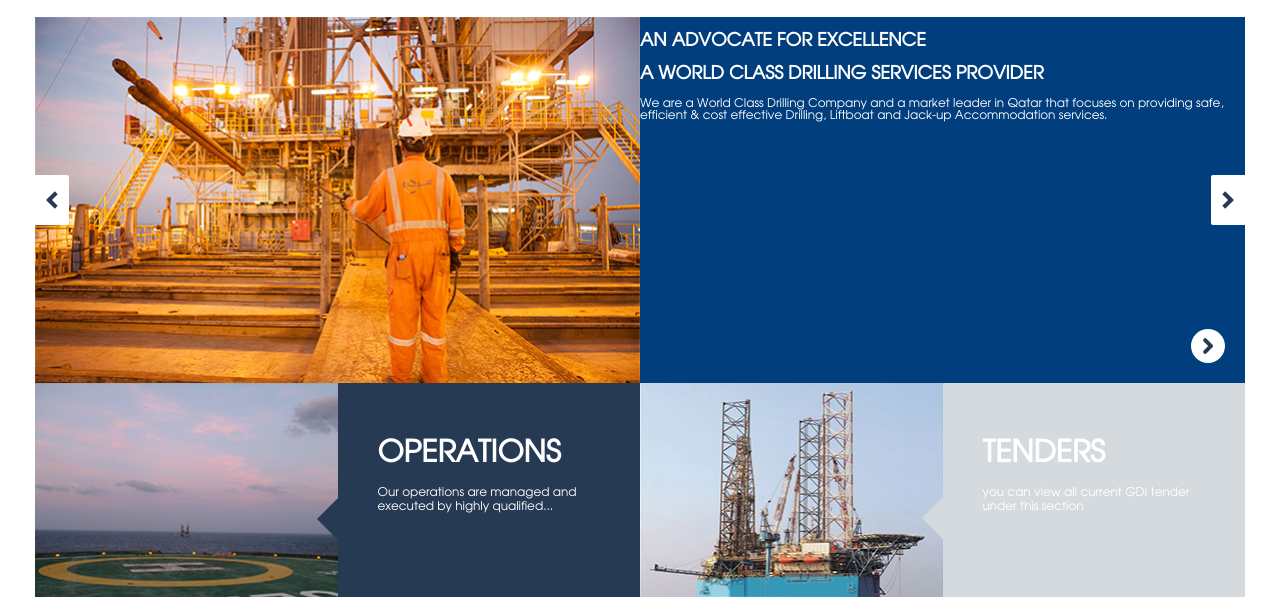
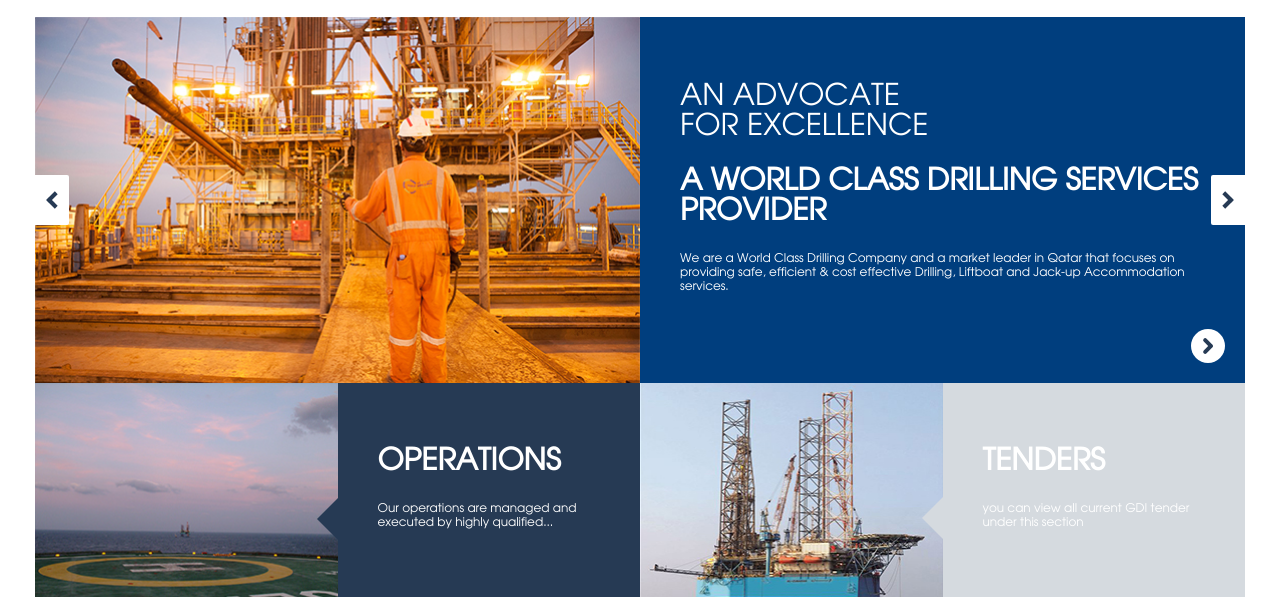
Before and after one commit to athimannil/InitialHomePage, a plain HTML site: page index.html in a window 1280 px wide. Shown: the part 201-798 px from the top of the page. Drawn offline with Linux system fonts and the light colour scheme.

Commit message:
main carousel typography fix

```diff
--- a/index.html
+++ b/index.html
@@ -82,8 +82,8 @@
 					<img src="img/first-carousel.jpg" alt="">
 				</div>
 				<div class="brief">
-					<h1>an advocate for excellence</h1>
-					<h1>a world class drilling services provider</h1>
+					<h1>an advocate <br>for excellence</h1>
+					<h2>a world class drilling services provider</h2>
 					<p>We are a World Class Drilling Company and a market leader in Qatar that focuses on providing safe, efficient & cost effective Drilling, Liftboat and Jack-up Accommodation services.</p>
 					<a href="#" class="icon next large"></a>
 				</div>
--- a/sass/_carousel.scss
+++ b/sass/_carousel.scss
@@ -15,6 +15,19 @@
 		vertical-align: top;
 		background-color: $secondary-color;
 		color: $white;
+		padding: 40px;
+		@include boxsizing;
+		h1,
+		h2{
+			font-size: 30px;
+			// line-height: 30px;
+		}
+		h1{
+			font-weight: normal;
+		}
+		p{
+			line-height: 14px;
+		}
 	}
 	.thumb-img{
 		img{
@@ -28,13 +41,7 @@
 	float: left;
 	.brief{
 		// width: 50%;
-		height: 270px;
-		padding: 40px;
-		line-height: 14px;
-		@include boxsizing;
-		h2{
-			font-size: 30px;
-		}
+		// height: 270px;
 	}
 	&.second-sect{
 		.brief{
```
Also changed, not shown: css/style.css, 1 other file.
